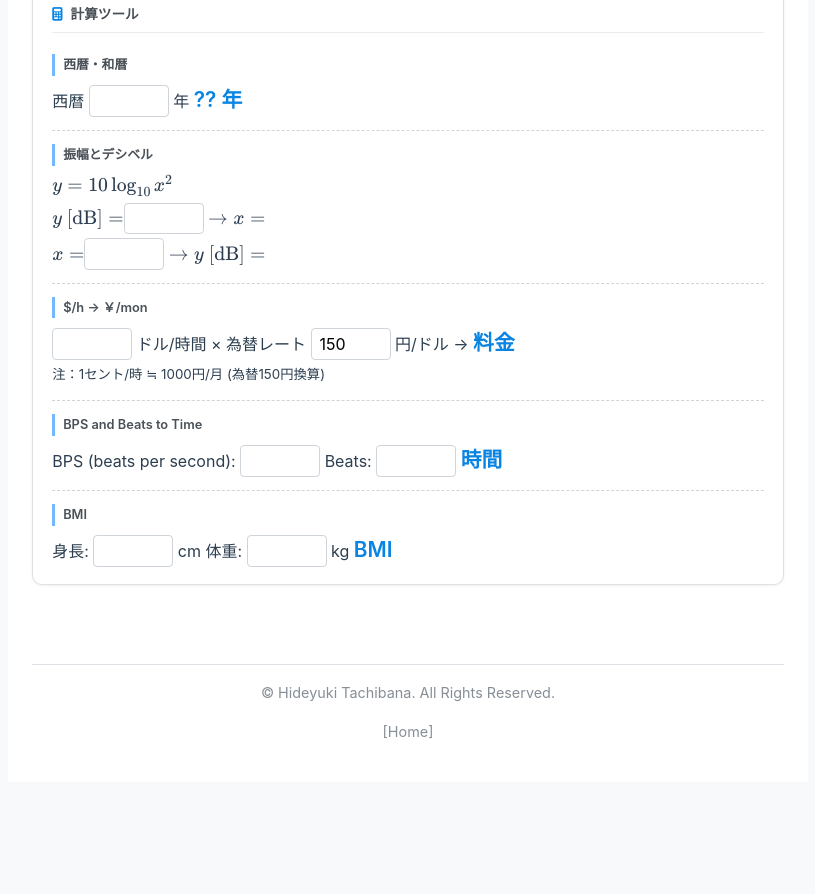
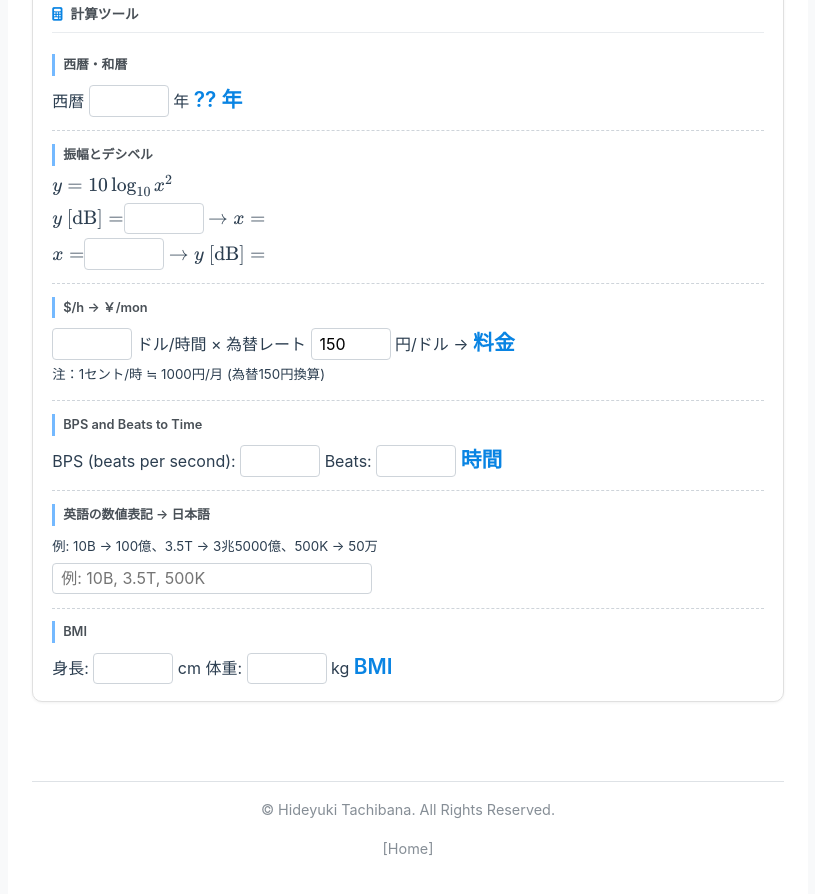
Before and after one commit to tachi-hi/tachi-hi.github.io, a Jekyll site: the page built from tools.html, in a window 1280 px wide and 900 px high, scrolled down 2347 px. Shown: the top 894 px of the window, without its empty margins (232-1047 px from the left). Built offline with Jekyll 4.4.1, drawn with Linux system fonts in a browser that asks for light colours; a style sheet for code colours, icons or effects is not loaded; before the commit the page ends 3129 px from its top, so only the background shows below that; part of the change alters nothing that is shown.

Commit message:
英語の数値表記（K/M/B/T）→ 日本語変換ツールを追加
Co-Authored-By: Claude Opus 4.6 <noreply@anthropic.com>

```diff
--- a/js/tools.js
+++ b/js/tools.js
@@ -379,6 +379,61 @@ document.addEventListener("DOMContentLoaded", function () {
   if (rateInput) rateInput.addEventListener("input", updateCost);
 
   // ============================================
+  // 英語の数値表記 → 日本語
+  // ============================================
+  var numEnInput = document.getElementById("num_en");
+  if (numEnInput) {
+    // 数値を日本語の単位付き文字列に変換
+    function numToJa(n) {
+      if (n === 0) return "0";
+      var negative = n < 0;
+      if (negative) n = -n;
+      // [閾値, 単位名]（大きい方から）
+      var units = [
+        [1e16, "京"], [1e12, "兆"], [1e8, "億"], [1e4, "万"]
+      ];
+      var parts = [];
+      for (var i = 0; i < units.length; i++) {
+        if (n >= units[i][0]) {
+          var count = Math.floor(n / units[i][0]);
+          parts.push(count + units[i][1]);
+          n = n % units[i][0];
+        }
+      }
+      // 端数が残っている場合
+      if (n >= 1) {
+        parts.push(Math.floor(n) + "");
+      } else if (n > 0 && parts.length > 0) {
+        // 小数の端数は無視（切り捨て済み）
+      }
+      return (negative ? "-" : "") + (parts.length > 0 ? parts.join("") : "0");
+    }
+
+    numEnInput.addEventListener("input", function () {
+      var raw = this.value.trim().toUpperCase().replace(/,/g, "");
+      if (!raw) {
+        document.getElementById("num_ja").textContent = "";
+        return;
+      }
+      // 複数の数値表記に対応（スペース区切り）
+      var tokens = raw.split(/\s+/);
+      var results = [];
+      var suffixes = { K: 1e3, M: 1e6, B: 1e9, T: 1e12 };
+      for (var i = 0; i < tokens.length; i++) {
+        var match = tokens[i].match(/^(-?[\d.]+)\s*([KMBT])?$/);
+        if (match) {
+          var num = parseFloat(match[1]);
+          var mul = match[2] ? suffixes[match[2]] : 1;
+          results.push(numToJa(num * mul));
+        } else {
+          results.push("?");
+        }
+      }
+      document.getElementById("num_ja").textContent = results.join("  ");
+    });
+  }
+
+  // ============================================
   // BMI
   // ============================================
   var bmiHeightInput = document.getElementById("bmi_height");
--- a/tools.html
+++ b/tools.html
@@ -104,6 +104,13 @@ custom_js:
   </div>
 
   <div class="widget-section">
+    <div class="widget-section-title">英語の数値表記 → 日本語</div>
+    <small>例: 10B → 100億、3.5T → 3兆5000億、500K → 50万</small><br>
+    <input id="num_en" type="text" placeholder="例: 10B, 3.5T, 500K" style="width: 100%; max-width: 20em">
+    <span class="result-display" id="num_ja"></span>
+  </div>
+
+  <div class="widget-section">
     <div class="widget-section-title">BMI</div>
     身長: <input id="bmi_height" type="number" step="any" style="width: 5em"> cm
     体重: <input id="bmi_weight" type="number" step="any" style="width: 5em"> kg
```
